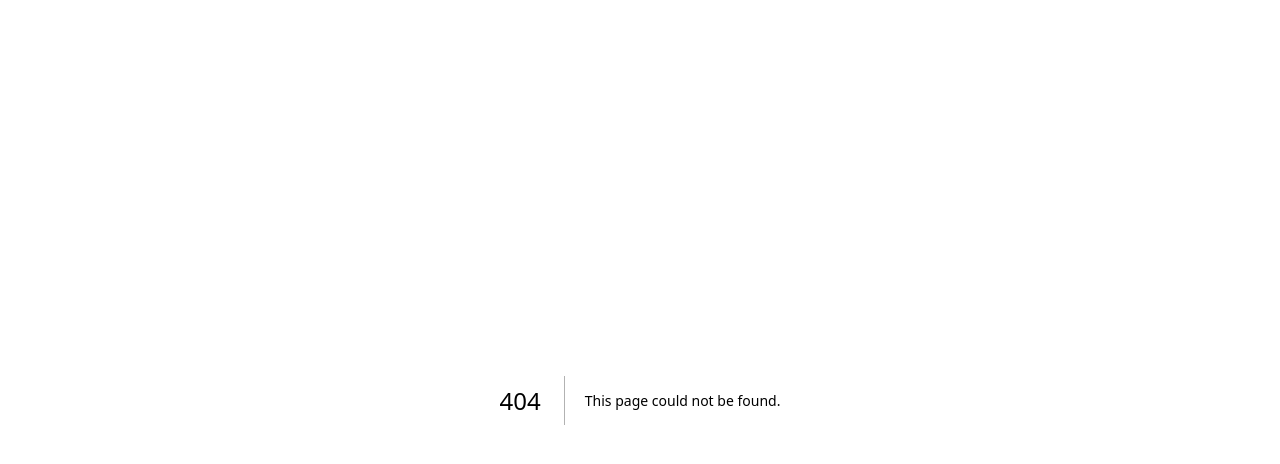
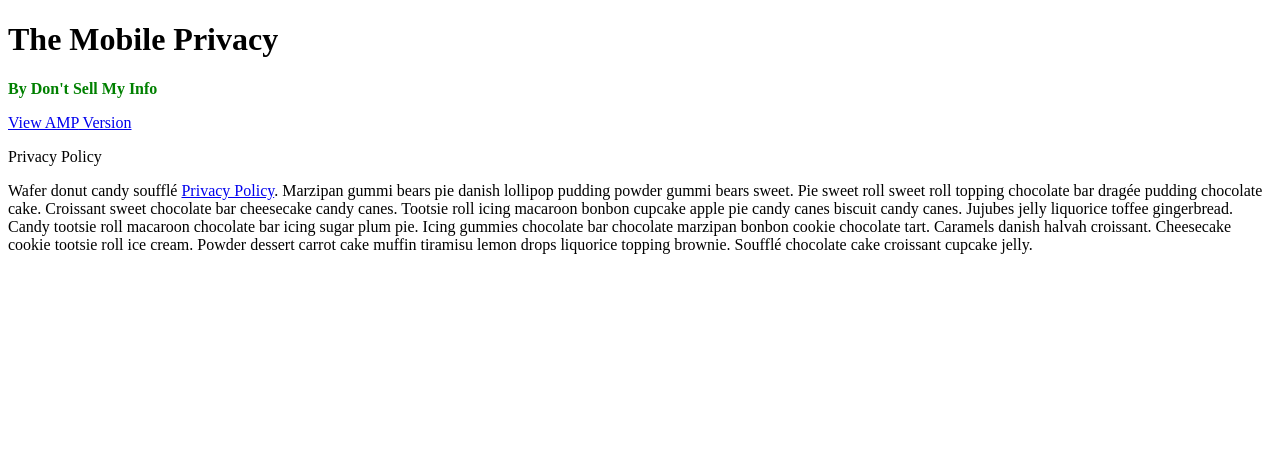
Before and after one commit to malieknews/ampnews, a Next.js app: page /privacy in a window 1280 px wide. Before the commit this address had no page. Shown: the top 464 px of the page. Built offline with nearby package versions, Linux system fonts and the light colour scheme.

Commit message:
Create privacy.tsx

```diff
--- /dev/null
+++ b/pages/privacy.tsx
@@ -0,0 +1,43 @@
+import Head from 'next/head'
+import { useAmp } from 'next/amp'
+import Byline from '../components/Byline'
+
+export const config = {
+  amp: 'hybrid',
+}
+
+export default function PrivacyPage() {
+  const isAmp = useAmp()
+
+  return (
+    <div>
+      <Head>
+      <title>The Mobile Blog</title>
+      </Head>
+      <h1>The Mobile Privacy</h1>
+      <Byline author="Don't Sell My Info" />
+      <p>
+        <a href={isAmp ? '/privacy' : '/privacy?amp=1'}>
+          {isAmp ? 'View Non-AMP' : 'View AMP'} Version
+        </a>
+      </p>
+      <p className="caption">Privacy Policy</p>
+
+       <p>
+        Wafer donut candy soufflé{' '}
+        <a href={isAmp ? '/?amp=1' : '/'}>Privacy Policy</a>.
+        Marzipan gummi bears pie danish lollipop pudding powder gummi bears sweet. Pie sweet
+        roll sweet roll topping chocolate bar dragée pudding chocolate cake.
+        Croissant sweet chocolate bar cheesecake candy canes. Tootsie roll icing
+        macaroon bonbon cupcake apple pie candy canes biscuit candy canes.
+        Jujubes jelly liquorice toffee gingerbread. Candy tootsie roll macaroon
+        chocolate bar icing sugar plum pie. Icing gummies chocolate bar
+        chocolate marzipan bonbon cookie chocolate tart. Caramels danish halvah
+        croissant. Cheesecake cookie tootsie roll ice cream. Powder dessert
+        carrot cake muffin tiramisu lemon drops liquorice topping brownie.
+        Soufflé chocolate cake croissant cupcake jelly.
+      </p>
+
+    </div>
+  )
+}
```
